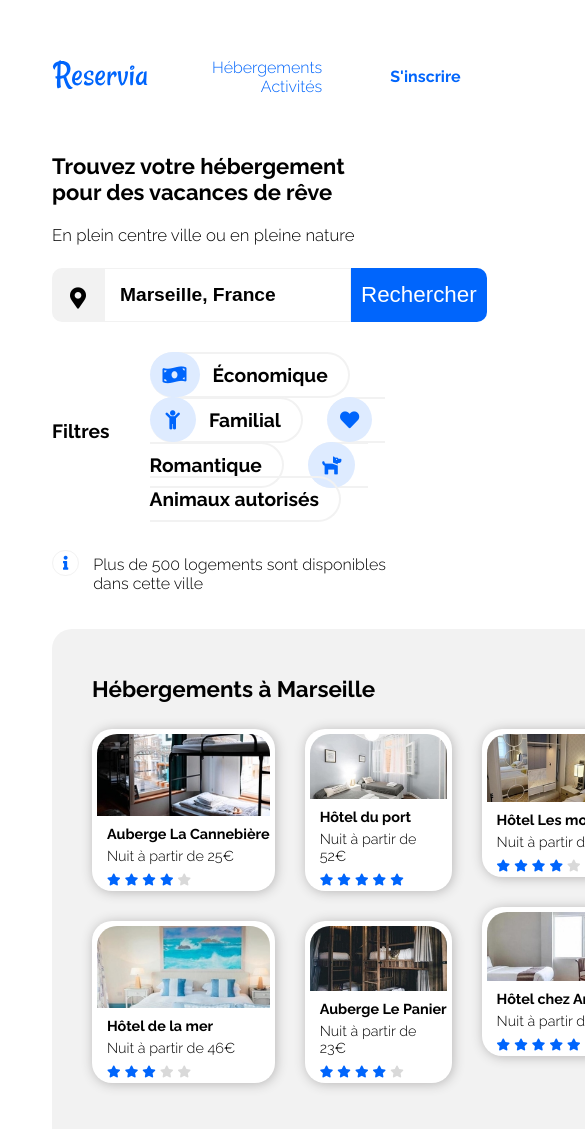
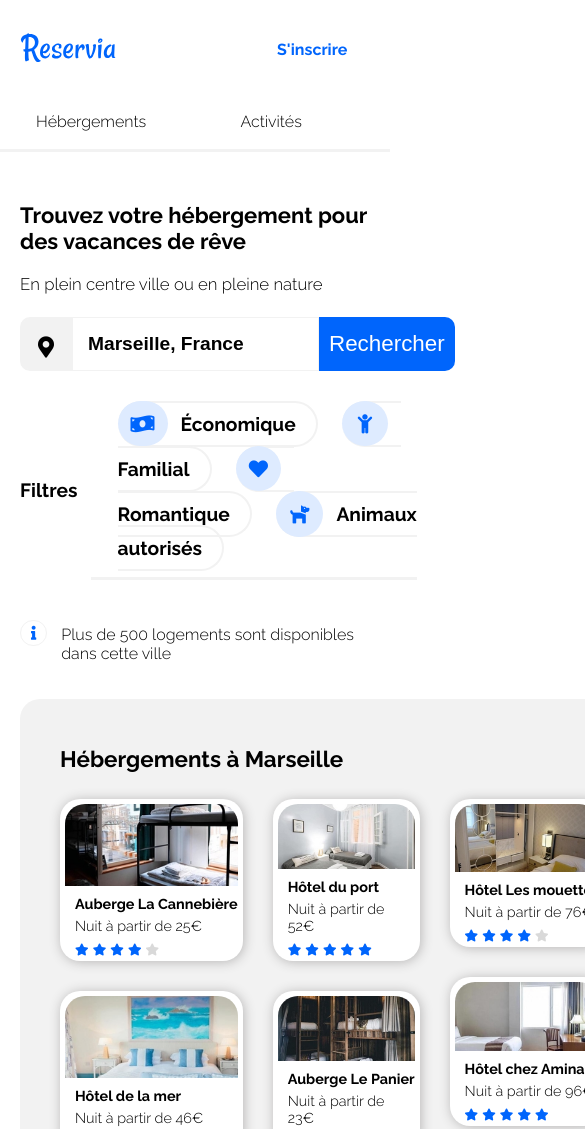
Before and after one commit to Davidvgn/DavidVignon_2_09012021, a plain HTML site: page index.html in a window 390 px wide. Shown: the top 1129 px of the page, 585 px wide, since content can reach past the window. Drawn offline with Linux system fonts and the light colour scheme.

Commit message:
Responsive Mobile Header

```diff
--- a/index.html
+++ b/index.html
@@ -26,16 +26,16 @@
                         </p>
                     </div><!--elt1-->
 
-                   <div class="elt1">
+                    <div class="elt1">
                         <nav>
                             <ul id="nav1">
-                            <li><a href="#heb">Hébergements</a></li>
-                                <li><a href="#act">Activités</a></li>
+                                <li class="heberg"><a class="a_nav1" href="#heb">Hébergements</a></li>
+                                <li class="activ"><a class="a_nav1" href="#act">Activités</a></li>
                             </ul>
                         </nav>
-                   </div><!--elt1-->
+                    </div><!--elt1-->
 
-                   <div class="elt1">
+                    <div class="elt1">
                         <a class="ins" href="construction.html">S'inscrire</a>
                     </div><!--elt1-->
 
--- a/style.css
+++ b/style.css
@@ -21,7 +21,7 @@ a
 {
     color: rgb(217,217,217);
 }
-#conteneur1            /* HEADER */
+#conteneur1                                          /* HEADER */
 {
     display: flex;
     padding-bottom: 52px;
@@ -65,7 +65,6 @@ a
     border-top:solid #0065FC;
     padding-top: 52px;
 }
-
 section                         /* SECTION RECHERCHE */
 {
     padding-left:52px;
@@ -119,6 +118,12 @@ form.formulaire button  /*BOUTON RECHERCHE*/
 form.formulaire button:hover
 {
     background: #0b7dda;
+}
+@media all and (max-width: 768px)
+{
+    section{
+        padding-left: 20px;
+    }
 }
 #conteneur2                         /* SECTION Filtres */
 {
@@ -422,3 +427,76 @@ h3
 {
     margin-bottom: 26px;
 }
+/* MOBILE */
+@media all and (max-width: 768px)               /* HEADER MEDIA MOBILE */
+{
+    #conteneur1
+    {
+        padding-bottom: 0px;
+        flex-wrap: wrap;
+        align-items: flex-start;
+        justify-content:flex-start;
+        padding-top: 0px;
+    }
+    .a_nav1{
+        color:black;
+    }
+    #nav1 li
+    {
+        margin-left: 0px;
+        padding-top: 0px;
+    }
+    #nav1 li:hover
+    {
+        cursor: pointer;
+        color: #0065FC;
+        border-top:none;
+        padding-bottom: 18px;
+        border-bottom: solid #0065FC;
+        padding-top: 0px;
+    }
+    a:hover{
+        color: #0065FC;
+    }
+    ul{
+        border-bottom: solid #f2f2f2;
+        padding-bottom: 18px;
+    }
+    .heberg
+    {
+        padding-left: 36px;
+        padding-right: 28px;
+
+    }
+    .activ
+    {
+        padding-left: 62px;
+        padding-right: 64px;
+    }
+    .elt1:nth-child(1){
+        flex: none;
+        padding-left: 20px;
+        margin-right: 70px;
+        margin-bottom: 38px;
+        margin-top: 25px;
+    }
+    .elt1:nth-child(2){
+        order:3;
+        color: #0065FC;
+        width: 100%;
+        flex: none;
+        align-items: flex-end;
+        padding-top: 0px;
+        padding-bottom: 18px;
+        text-align: left;
+        margin-bottom: 32px;
+    }
+    .elt1:nth-child(3){
+        order:2;
+        flex: none;
+        margin-left: 90px;
+        margin-right: 0px;
+        margin-top: 40px;
+
+    }
+} /* Fin media mobile header*/
```
